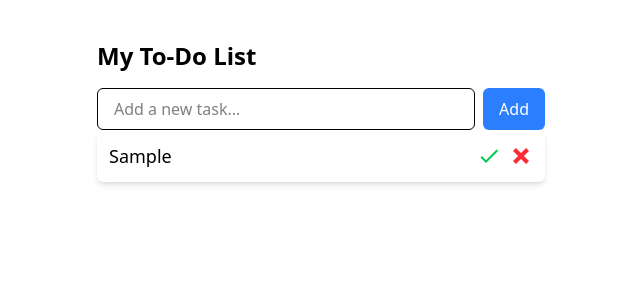
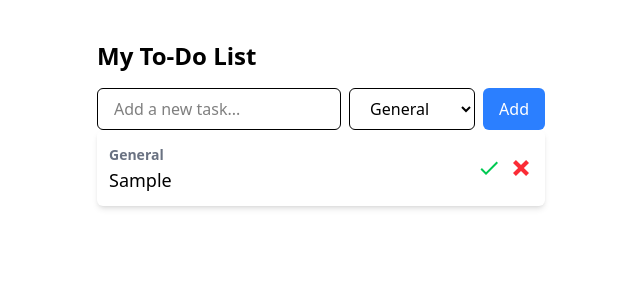
Before and after one commit to Stretsh/two-due, a Vue app: page / in a window 1280 px wide. Both pictures are taken after typing "Sample" into the empty fields and a click on the button "Add". Shown: the top 300 px of the page, without its empty margins (319-959 px from the left). Built offline with nearby package versions, Linux system fonts and the light colour scheme.

Commit message:
Implements Task Categorization

```diff
--- a/src/components/TaskInput.vue
+++ b/src/components/TaskInput.vue
@@ -4,16 +4,25 @@ import { useTaskStore } from '@/stores/taskStore'
 
 const store = useTaskStore()
 const newTask = ref('')
+const category = ref('General')
 
 const addTask = () => {
-  store.addTask(newTask.value)
+  store.addTask(newTask.value, category.value)
   newTask.value = ''
 }
 </script>
 
 <template>
   <div class="flex gap-2">
-    <input v-model="newTask" @keyup.enter="addTask" placeholder="Add a new task..." class="border rounded-md px-4 py-2 w-full focus:outline-none focus:ring-2 focus:ring-blue-500">
-    <button @click="addTask" class="bg-blue-500 text-white px-4 py-2 rounded-md hover:bg-blue-600 transition">Add</button>
+    <input v-model="newTask" @keyup.enter="addTask" placeholder="Add a new task..."
+           class="border rounded-md px-4 py-2 w-full focus:outline-none focus:ring-2 focus:ring-blue-500">
+    <select v-model="category" class="border rounded-md px-4 py-2">
+      <option>General</option>
+      <option>Work</option>
+      <option>Personal</option>
+      <option>Shopping</option>
+    </select>
+    <button @click="addTask"
+            class="bg-blue-500 text-white px-4 py-2 rounded-md hover:bg-blue-600 transition">Add</button>
   </div>
 </template>
--- a/src/components/TaskItem.vue
+++ b/src/components/TaskItem.vue
@@ -9,7 +9,11 @@ const props = defineProps(['task'])
 
 <template>
   <div class="flex justify-between items-center p-3 bg-white shadow-md rounded-md transition-all">
-    <span :class="{ 'line-through': task.completed }" class="text-lg">{{ task.text }}</span>
+    <div>
+      <span class="text-sm font-semibold text-gray-500">{{ task.category }}</span>
+      <p :class="{ 'line-through': task.completed }" class="text-lg">{{ task.text }}</p>
+    </div>
+
     <div class="flex gap-2">
       <button @click="store.toggleTask(task.id)" class="text-green-500 hover:text-green-700 transition"><IconCheckmark/></button>
       <button @click="store.deleteTask(task.id)" class="text-red-500 hover:text-red-700 transition"><IconCancel /></button>
--- a/src/stores/taskStore.js
+++ b/src/stores/taskStore.js
@@ -4,9 +4,9 @@ import { ref } from 'vue'
 export const useTaskStore = defineStore('taskStore', () => {
   const tasks = ref([])
 
-  const addTask = (text) => {
+  const addTask = (text, category = 'General') => {
     if (!text.trim()) return
-    tasks.value.push({ id: Date.now(), text, completed: false })
+    tasks.value.push({ id: Date.now(), text, category, completed: false })
   }
 
   const deleteTask = (id) => {
```
